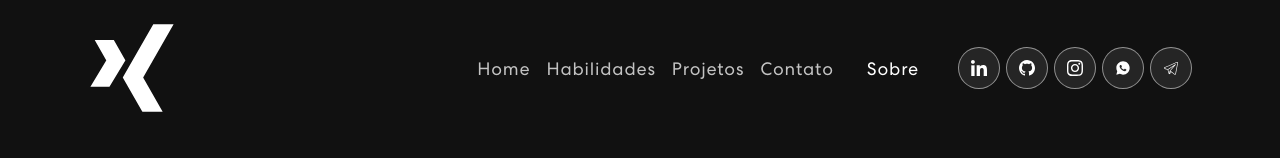
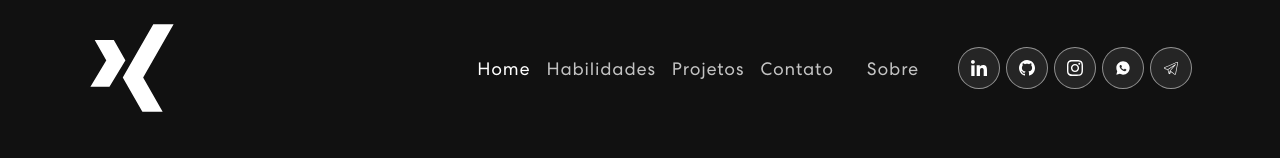
Before and after one commit to victordsantoss/react-web-portfolio, a React (Create React App) app in the folder react-web-portfolio/: page /sobre in a window 1280 px wide. Shown: the top 158 px of the page. Built offline with nearby package versions, Linux system fonts and the light colour scheme.

Commit message:
style: atualizando titulos das páginas

```diff
--- a/react-web-portfolio/src/components/NavBar/NavBar.jsx
+++ b/react-web-portfolio/src/components/NavBar/NavBar.jsx
@@ -7,8 +7,13 @@ import './index.css';
 
 export const NavBar = () => {
 
-    const [activeLink, setActiveLink] = useState('home');
+    const [activeLink, setActiveLink] = useState('Home');
     const [scrolled, setScrolled] = useState(false);
+
+    useEffect(() => {
+        const newPageTitle = `${activeLink ? activeLink : 'Home'} | <victordsantoss />`;
+        document.title = newPageTitle;
+    }, [activeLink]);
 
     useEffect(() => {
         const onScroll = () => {
@@ -25,7 +30,7 @@ export const NavBar = () => {
     return (
         <Navbar expand="md" className={scrolled ? "scrolled" : ""}>
             <Container>
-                {window.location.pathname.indexOf("/sobre") === -1 ?
+                {window.location.pathname.indexOf("/about") === -1 ?
                     <a href="/#home" className="brand">
                         <IoLogoXing
                             size={60}
@@ -43,20 +48,20 @@ export const NavBar = () => {
                     <span className="navbar-toggler-icon"></span>
                 </Navbar.Toggle>
                 <Navbar.Collapse id="basic-navbar-nav">
-                    {window.location.pathname.indexOf("/sobre") === -1 ?
+                    {window.location.pathname.indexOf("/about") === -1 ?
                         <Nav className="ms-auto">
-                            <Nav.Link href="#home" className={activeLink === 'home' ? 'active navbar-link' : 'navbar-link'} onClick={() => onUpdateActiveLink('home')}>Home</Nav.Link>
-                            <Nav.Link href="#skills" className={activeLink === 'skills' ? 'active navbar-link' : 'navbar-link'} onClick={() => onUpdateActiveLink('skills')}>Habilidades</Nav.Link>
-                            <Nav.Link href="#projects" className={activeLink === 'projects' ? 'active navbar-link' : 'navbar-link'} onClick={() => onUpdateActiveLink('projects')}>Projetos</Nav.Link>
-                            <Nav.Link href="#contact" className={activeLink === 'contact' ? 'active navbar-link' : 'navbar-link'} onClick={() => onUpdateActiveLink('contact')}>Contato</Nav.Link>
-                            <Link to="/sobre" className={activeLink === 'sobre' ? 'active navbar-link' : 'navbar-link'} onClick={() => onUpdateActiveLink('sobre')}>Sobre</Link>
+                            <Nav.Link href="#home" className={activeLink === 'Home' ? 'active navbar-link' : 'navbar-link'} onClick={() => onUpdateActiveLink('Home')}>Home</Nav.Link>
+                            <Nav.Link href="#skills" className={activeLink === 'Habilidades' ? 'active navbar-link' : 'navbar-link'} onClick={() => onUpdateActiveLink('Habilidades')}>Habilidades</Nav.Link>
+                            <Nav.Link href="#projects" className={activeLink === 'Projetos' ? 'active navbar-link' : 'navbar-link'} onClick={() => onUpdateActiveLink('Projetos')}>Projetos</Nav.Link>
+                            <Nav.Link href="#contact" className={activeLink === 'Contato' ? 'active navbar-link' : 'navbar-link'} onClick={() => onUpdateActiveLink('Contato')}>Contato</Nav.Link>
+                            <Link to="/about" className={activeLink === 'Sobre' ? 'active navbar-link' : 'navbar-link'} onClick={() => onUpdateActiveLink('Sobre')}>Sobre</Link>
                         </Nav> :
                         <Nav className="ms-auto link">
-                            <Link to="/" className={'navbar-link'} onClick={() => onUpdateActiveLink('home')}>Home</Link>
-                            <Link to="/" className={'navbar-link'} onClick={() => onUpdateActiveLink('skills')}>Habilidades</Link>
-                            <Link to="/" className={'navbar-link'} onClick={() => onUpdateActiveLink('projects')}>Projetos</Link>
-                            <Link to="/" className={'navbar-link'} onClick={() => onUpdateActiveLink('contact')}>Contato</Link>
-                            <Link to="/sobre" className={'active navbar-link primary'} onClick={() => onUpdateActiveLink('projects')}>Sobre</Link>
+                            <Link to="/" className={'navbar-link'} onClick={() => onUpdateActiveLink('Home')}>Home</Link>
+                            <Link to="/" className={'navbar-link'} onClick={() => onUpdateActiveLink('Habilidades')}>Habilidades</Link>
+                            <Link to="/" className={'navbar-link'} onClick={() => onUpdateActiveLink('Projetos')}>Projetos</Link>
+                            <Link to="/" className={'navbar-link'} onClick={() => onUpdateActiveLink('Contato')}>Contato</Link>
+                            <Link to="/about" className={'active navbar-link primary'} onClick={() => onUpdateActiveLink('Sobre')}>Sobre</Link>
                         </Nav>
                     }
                     <span className="navbar-text d-flex justify-content-around">
```
